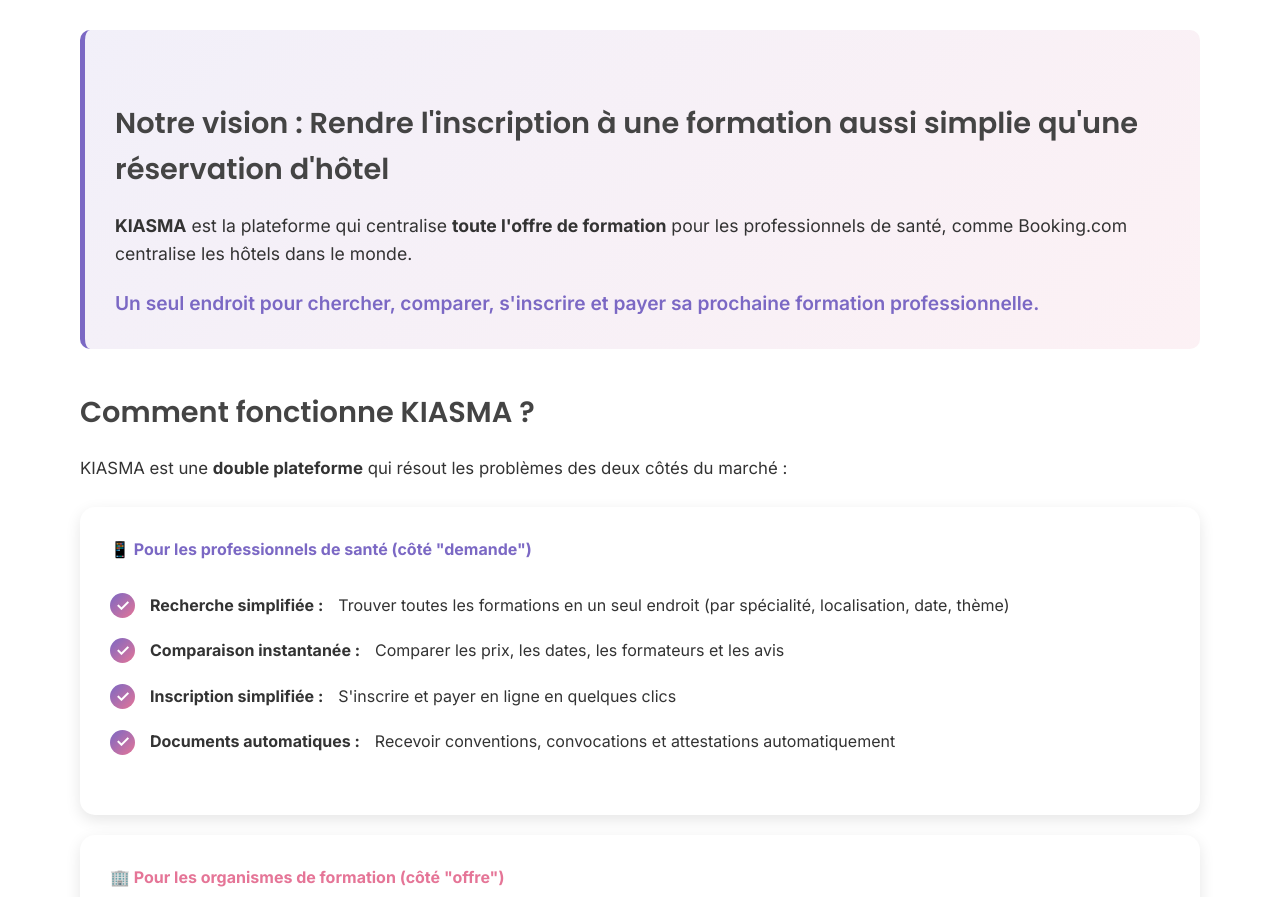
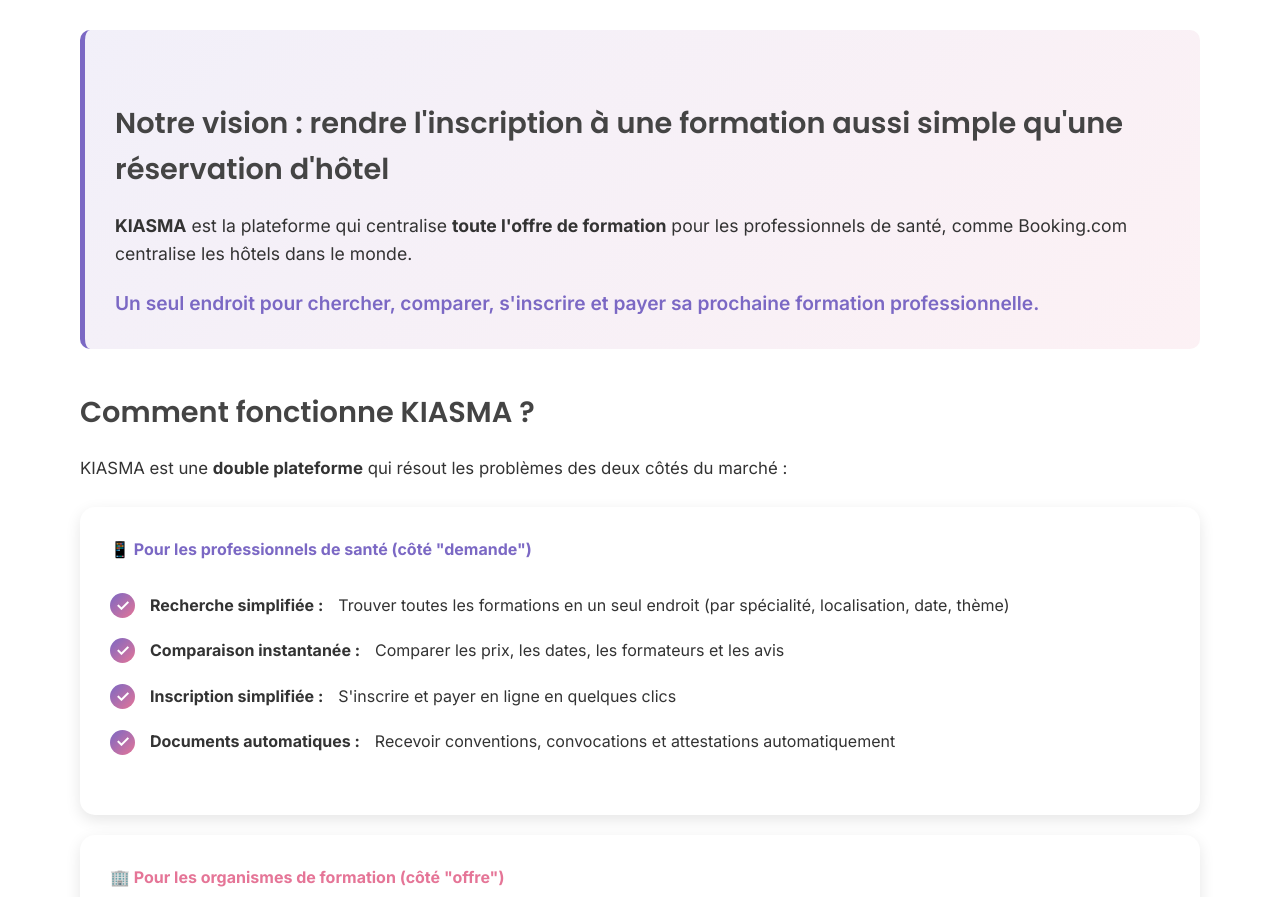
Before and after one commit to JulienKiasma/Kiasma-presentation, a plain HTML site: page index.html in a window 1280 px wide. Shown: the part 1159-2056 px from the top of the page. Drawn offline with Linux system fonts and the light colour scheme.

Commit message:
Update index.html

```diff
--- a/index.html
+++ b/index.html
@@ -439,7 +439,7 @@
 
         <div class="highlight-box">
           <h3 class="section-subtitle">
-            Notre vision : Rendre l'inscription à une formation aussi simplie qu'une réservation d'hôtel
+            Notre vision : rendre l'inscription à une formation aussi simple qu'une réservation d'hôtel
           </h3>
           <p style="font-size: 1.1rem; margin-bottom: 15px;">
             <strong>KIASMA</strong> est la plateforme qui centralise
```
